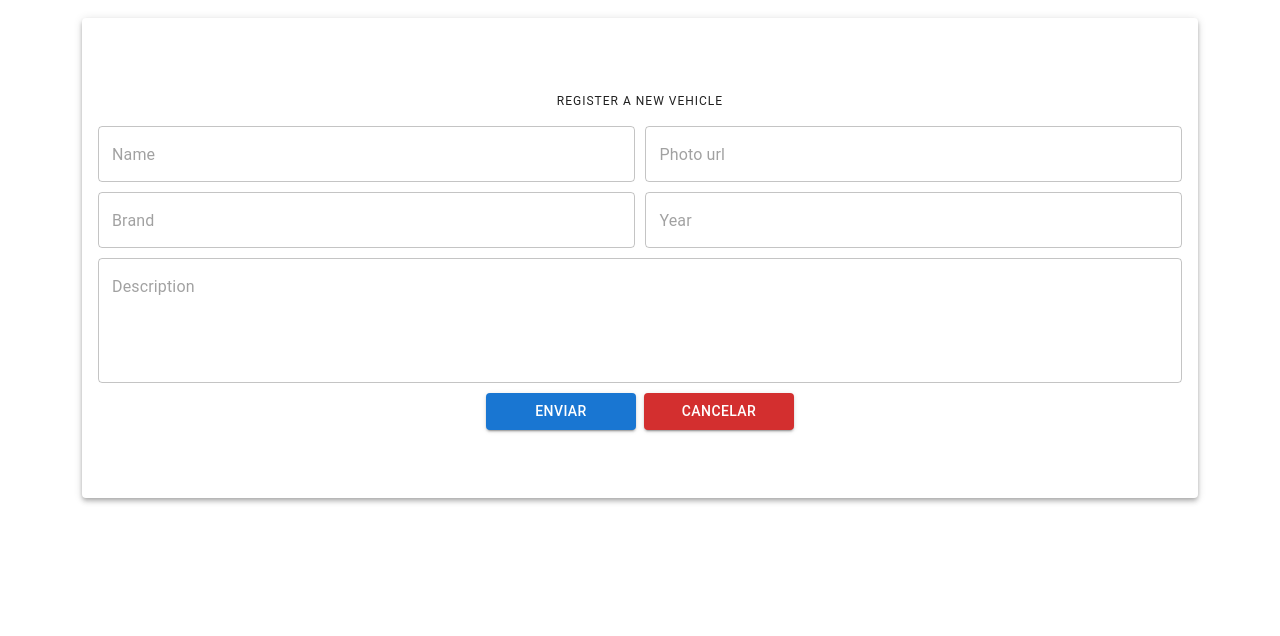
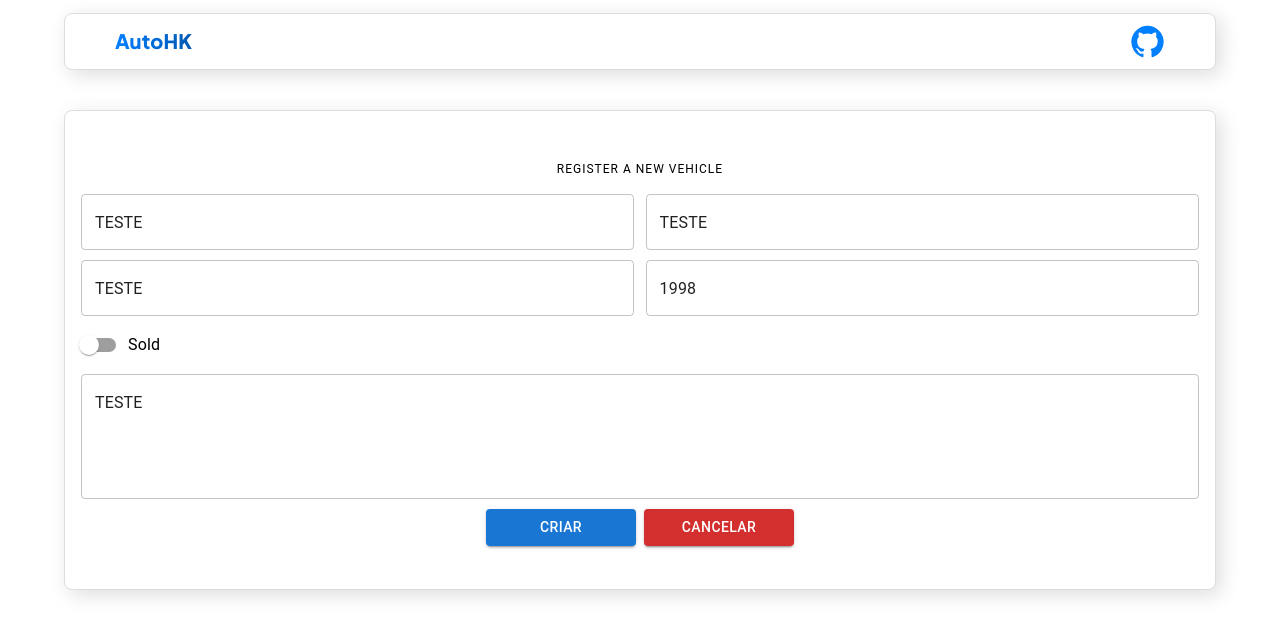
Before and after one commit to vitorRibeiro7/Auto-HK-v2, a React (Vite) app in the folder client/: page /create in a window 1280 px wide. Shown: the top 636 px of the page. Built offline with nearby package versions, Linux system fonts and the light colour scheme; the HTML template or start-up script is replaced by a standard one; a web font is replaced by a local one.

Commit message:
:rocket: deu a hora

```diff
--- a/client/package.json
+++ b/client/package.json
@@ -13,6 +13,7 @@
     "@emotion/react": "^11.10.6",
     "@emotion/styled": "^11.10.6",
     "@fontsource/roboto": "^4.5.8",
+    "@hookform/resolvers": "^2.9.11",
     "@material-ui/core": "^4.12.4",
     "@material-ui/styles": "^4.11.5",
     "@mui/icons-material": "^5.11.9",
@@ -31,7 +32,8 @@
     "react-dom": "^18.2.0",
     "react-hook-form": "^7.43.2",
     "react-router-dom": "^6.8.1",
-    "sort-by": "^0.0.2"
+    "sort-by": "^0.0.2",
+    "yup": "^1.0.2"
   },
   "devDependencies": {
     "@types/react": "^18.0.27",
--- a/client/src/@types/vehicle.ts
+++ b/client/src/@types/vehicle.ts
@@ -2,6 +2,7 @@ export type Vehicle = {
     id: number;
     name: string;
     brand: string;
+    photo_url: string;
     year: number;
     description: string;
     image: string;
--- a/client/src/components/Header/index.tsx
+++ b/client/src/components/Header/index.tsx
@@ -7,13 +7,13 @@ const Header = () => {
       sx={{
         width: "100%",
         borderRadius: "8px",
-        margin: "auto",
         padding: "10px 50px",
         display: "flex",
         alignItems: "center",
         justifyContent: "space-between",
         background: "#ffffff",
         boxShadow: "5px 5px 20px #dedede,  -5px -5px 20px #ffffff",
+        border: "1px solid #dddddd",
       }}
     >
       <Typography
--- a/client/src/components/List/Cards/index.tsx
+++ b/client/src/components/List/Cards/index.tsx
@@ -17,12 +17,13 @@ export const Cards = ({ vehicle }: CardProps) => {
         display: "flex",
         flexDirection: "column",
         cursor: "pointer",
+        border: "1px solid #dddddd",
       }}
       onClick={() => console.log(vehicle)}
     >
       <CardMedia
         sx={{ height: "180px" }}
-        image="https://images.unsplash.com/photo-1616455579100-2ceaa4eb2d37?ixlib=rb-4.0.3&ixid=MnwxMjA3fDB8MHxzZWFyY2h8Mnx8Ym13JTIwY2FyfGVufDB8fDB8fA%3D%3D&w=1000&q=80"
+        image={vehicle.image}
         title="some car image"
       />
       <Box
--- a/client/src/components/List/Header/index.tsx
+++ b/client/src/components/List/Header/index.tsx
@@ -1,10 +1,14 @@
 import { Box, TextField, Typography, Button, Divider } from "@mui/material";
+
+import { useNavigate } from "react-router-dom";
 
 import AddCircleOutlineIcon from "@mui/icons-material/AddCircleOutline";
 
 import { useEffect, useState } from "react";
 
 export const ListHeader = ({ search }: any) => {
+  const navigate = useNavigate();
+
   const [inputValue, setInputValue] = useState("");
 
   useEffect(() => {
@@ -43,6 +47,7 @@ export const ListHeader = ({ search }: any) => {
             background:
               "linear-gradient(to right, rgb(0, 127, 255), rgb(0, 89, 178))",
           }}
+          onClick={() => navigate("../create")}
         >
           Add new
         </Button>
--- a/client/src/components/List/index.tsx
+++ b/client/src/components/List/index.tsx
@@ -37,6 +37,7 @@ export const List = () => {
         borderRadius: "12px",
         background: "#ffffff",
         boxShadow: "5px 5px 20px #dedede,  -5px -5px 20px #ffffff",
+        border: "1px solid #dddddd",
       }}
     >
       <ListHeader search={handleSearch} />
--- a/client/src/components/VehicleForm/index.tsx
+++ b/client/src/components/VehicleForm/index.tsx
@@ -1,27 +1,69 @@
-import { Box, TextField, Paper, Button, Typography } from "@mui/material";
-import { ErrorResponse } from "@remix-run/router";
+import {
+  Box,
+  TextField,
+  Paper,
+  Button,
+  Typography,
+  Switch,
+  FormGroup,
+  FormControlLabel,
+} from "@mui/material";
 
-import { useForm } from "react-hook-form";
+import { useNavigate } from "react-router-dom";
 
-const VehicleForm = () => {
+import * as Yup from "yup";
+
+import { useForm, Controller } from "react-hook-form";
+import { yupResolver } from "@hookform/resolvers/yup";
+interface VehicleFormProps {
+  title: String;
+  initialValues: any;
+  onSubmit: any;
+  onCancel: () => void;
+  flag: boolean;
+}
+
+const VehicleSchema = Yup.object({
+  name: Yup.string().required("This field is required"),
+  image: Yup.string(),
+  brand: Yup.string().required("This field is required"),
+  year: Yup.number()
+    .min(1980, "Need to be greater than 1980")
+    .max(2025, "Need to bem less than 2025")
+    .required("This field is required"),
+  sold: Yup.boolean(),
+  description: Yup.string().required("This field is required"),
+});
+
+const VehicleForm = ({
+  title,
+  initialValues,
+  onSubmit,
+  onCancel,
+  flag,
+}: VehicleFormProps) => {
+  const navigate = useNavigate();
+
   const {
     register,
+    control,
     handleSubmit,
-    watch,
     formState: { errors },
-  } = useForm();
+    setValue,
+  } = useForm({
+    defaultValues: initialValues,
+    resolver: yupResolver(VehicleSchema),
+  });
 
-  console.log(watch("example"));
-
-  const onSubmit = (data: any) => console.log(data);
+  const handleSoldState = (e: any) => {
+    console.log(e.target.checked);
+    setValue("sold", e.target.checked);
+  };
 
   return (
-    <Paper
-      elevation={4}
+    <Box
       sx={{
-        alignSelf: "center",
         padding: "16px",
-        margin: "18px",
         width: { desktop: "60%", laptop: "70%", tablet: "85%", mobile: "95%" },
         minHeight: "60vh",
         height: "auto",
@@ -29,6 +71,10 @@ const VehicleForm = () => {
         justifyContent: "center",
         flexDirection: "column",
         gap: 1,
+        background: "#ffffff",
+        boxShadow: "5px 5px 20px #dedede,  -5px -5px 20px #ffffff",
+        border: "1px solid #dddddd",
+        borderRadius: "8px",
       }}
     >
       <Typography
@@ -37,9 +83,9 @@ const VehicleForm = () => {
           textAlign: "center",
         }}
       >
-        Register a new Vehicle
+        {title}
       </Typography>
-      <form onSubmit={handleSubmit(onSubmit)}>
+      <Box>
         <Box
           sx={{
             display: "flex",
@@ -58,19 +104,19 @@ const VehicleForm = () => {
             <TextField
               placeholder="Name"
               fullWidth
-              {...register("name", { required: true })}
+              {...register("name")}
               error={Boolean(errors.name)}
-              helperText={errors.name && "Name is required"}
+              helperText={errors.name?.message?.toString()}
               sx={{
                 width: "49.5%",
               }}
             />
             <TextField
-              placeholder="Photo url"
+              placeholder="Image"
               fullWidth
-              {...register("photo", { required: false })}
-              error={Boolean(errors.photo)}
-              helperText={errors.photo && "Year is required"}
+              {...register("image")}
+              error={Boolean(errors.image)}
+              helperText={errors.image?.message?.toString()}
               sx={{
                 width: "49.5%",
               }}
@@ -87,9 +133,9 @@ const VehicleForm = () => {
             <TextField
               placeholder="Brand"
               fullWidth
-              {...register("brand", { required: true })}
+              {...register("brand")}
               error={Boolean(errors.brand)}
-              helperText={errors.brand && "Brand is required"}
+              helperText={errors.brand?.message?.toString()}
               sx={{
                 width: "49.5%",
               }}
@@ -97,21 +143,30 @@ const VehicleForm = () => {
             <TextField
               placeholder="Year"
               fullWidth
-              {...register("year", { required: true })}
+              {...register("year", { required: true, min: 1975, max: 2025 })}
               error={Boolean(errors.year)}
-              helperText={errors.year && "Year is required"}
+              helperText={errors.year?.message?.toString()}
+              type="number"
               sx={{
                 width: "49.5%",
               }}
             />
           </Box>
+          <FormGroup>
+            <FormControlLabel
+              control={
+                <Switch {...register("sold")} onChange={handleSoldState} />
+              }
+              label="Sold"
+            />
+          </FormGroup>
           <TextField
             placeholder="Description"
             multiline
             fullWidth
-            {...register("description", { required: true })}
+            {...register("description")}
             error={Boolean(errors.description)}
-            helperText={errors.description && "Description is required"}
+            helperText={errors.description?.message?.toString()}
             minRows={4}
           />
         </Box>
@@ -125,13 +180,13 @@ const VehicleForm = () => {
           }}
         >
           <Button
-            type="submit"
             variant="contained"
             sx={{
               width: "150px",
             }}
+            onClick={() => handleSubmit(onSubmit)()}
           >
-            Enviar
+            {flag ? "Confirmar" : "Criar"}
           </Button>
           <Button
             variant="contained"
@@ -139,12 +194,13 @@ const VehicleForm = () => {
             sx={{
               width: "150px",
             }}
+            onClick={onCancel}
           >
-            cancelar
+            Cancelar
           </Button>
         </Box>
-      </form>
-    </Paper>
+      </Box>
+    </Box>
   );
 };
 
--- a/client/src/pages/CreatePage/index.tsx
+++ b/client/src/pages/CreatePage/index.tsx
@@ -1,10 +1,75 @@
 import { Container } from "@mui/material";
+import { useNavigate } from "react-router-dom";
+import Header from "../../components/Header";
 import VehicleForm from "../../components/VehicleForm";
 
+import { api } from "../../services/api";
+
+interface valuesType {
+  name: string;
+  brand: string;
+  image: string;
+  year: number;
+  description: string;
+  sold: boolean;
+}
+
 export const CreatePage = () => {
+  const navigate = useNavigate();
+
+  const initialValues = {
+    name: "TESTE",
+    image: "TESTE",
+    brand: "TESTE",
+    sold: true,
+    year: 1998,
+    description: "TESTE",
+  };
+
+  const handleCreate = async (values: valuesType) => {
+    console.log(values);
+
+    // try {
+    //   await api.post("/vehicle", {
+    //     name: values.name,
+    //     image: values.image,
+    //     brand: values.brand,
+    //     year: values.year,
+    //     description: values.description,
+    //     sold: values.sold,
+    //   });
+
+    //   window.location.reload();
+    // } catch (error) {
+    //   console.log(error);
+    // }
+  };
+
+  function handleSubmit(data: valuesType) {
+    console.log(data);
+    handleCreate(data);
+  }
+
   return (
-    <Container>
-      <VehicleForm />
+    <Container
+      sx={{
+        width: "100%",
+        minHeight: "100vh",
+        display: "flex",
+        flexDirection: "column",
+        alignItems: "left",
+        padding: "1vw",
+        gap: 5,
+      }}
+    >
+      <Header />
+      <VehicleForm
+        initialValues={initialValues}
+        title="register a new vehicle"
+        onSubmit={handleSubmit}
+        onCancel={() => navigate("../home")}
+        flag={false}
+      />
     </Container>
   );
 };
```
Also changed, not shown: 2 other files (tests, documents, lock files or other folders).
